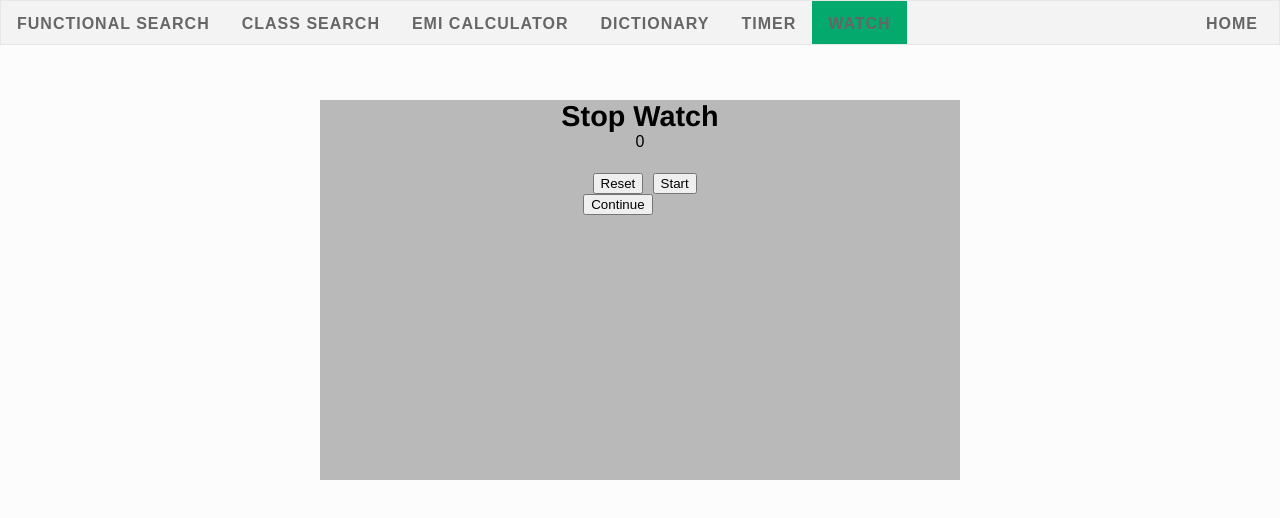
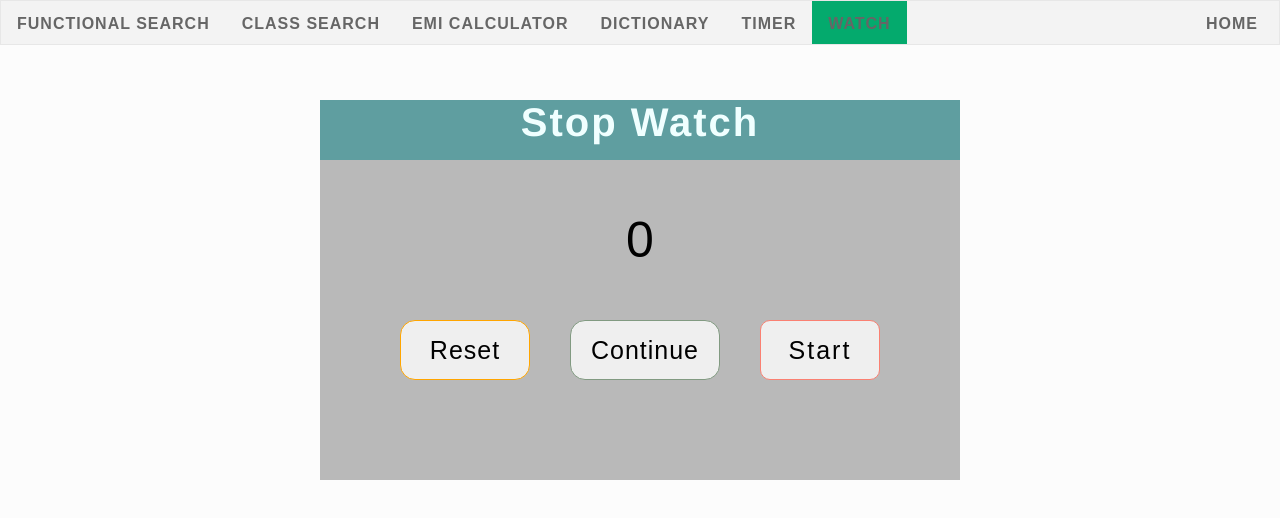
Before and after one commit to Chandan9898Kumar/Search_Bar, a React (Create React App) app: page /stopWatch in a window 1280 px wide. Shown: the top 518 px of the page. Built offline with nearby package versions, Linux system fonts and the light colour scheme; no server answers.

Commit message:
added buttons

```diff
--- a/src/StopWatch/ControlButtons.js
+++ b/src/StopWatch/ControlButtons.js
@@ -11,19 +11,27 @@ const ControlButton = ({
     <>
       <div className="buttonOfTimer">
         <div className="resetPauseResumeButton">
-          <div className="resetTimerButton">
-            <button onClick={(event) => handleReset(event)}>Reset</button>
-          </div>
-          <div className="PauseResumeTimerButton">
-            <button onClick={(event) => handlePauseResume(event)}>
-              {!pause ? "Pause" : "Continue"}
-            </button>
-          </div>
+          <button
+            className="resetTimerButton"
+            onClick={(event) => handleReset(event)}
+          >
+            <span>Reset</span>
+          </button>
+
+          <button
+            className="PauseResumeTimerButton"
+            onClick={(event) => handlePauseResume(event)}
+          >
+            <span>{!pause ? "Pause" : "Continue"}</span>
+          </button>
         </div>
 
-        <div className="startTimerButton">
-          <button onClick={(event) => handleStartTime(event)}>Start</button>
-        </div>
+        <button
+          className="startTimerButton"
+          onClick={(event) => handleStartTime(event)}
+        >
+          <span>Start</span>
+        </button>
       </div>
     </>
   );
--- a/src/StopWatch/TimerSet.js
+++ b/src/StopWatch/TimerSet.js
@@ -3,7 +3,9 @@ import React from "react";
 const SetTimer = ({ time }) => {
   return (
     <>
-      <div className="showTimer">{time}</div>
+      <div className="showTimer">
+        <span className="showTimerText">{time}</span>
+      </div>
     </>
   );
 };
--- a/src/StopWatch/WatchStop.js
+++ b/src/StopWatch/WatchStop.js
@@ -40,7 +40,7 @@ const StopWatchApp = () => {
       <div className="containerWatch">
         <div className="SubWatch">
           <div className="textWatch">
-            <h2>Stop Watch</h2>
+            <span className="textWatchContainer">Stop Watch</span>
           </div>
           <SetTimer time={time} />
           <ControlButton
--- a/src/StopWatch/watchStyle.css
+++ b/src/StopWatch/watchStyle.css
@@ -20,21 +20,182 @@ div.SubWatch {
 
 div.textWatch {
   font-family: "Franklin Gothic Medium", "Arial Narrow", Arial, sans-serif;
-  font-size: larger;
+  width: 100%;
+  background-color: cadetblue;
+  color: azure;
+  height: 60px;
+}
+.textWatchContainer {
+  font-size: 40px;
   font-weight: bolder;
+  letter-spacing: 2px;
 }
 
 div.showTimer {
+  position: relative;
+  top: 50px;
   display: block;
   width: 100%;
-  height: 40px;
-  /* background-color: brown; */
+  height: 60px;
+}
+div.showTimer span.showTimerText {
+  display: inline-block;
+  margin-top: 1px;
+  font-size: 50px;
 }
 
 div.buttonOfTimer {
+  position: relative;
+  top: 100px;
   width: 100%;
   display: flex;
   justify-content: center;
-  height: 40px;
+  height: 60px;
   /* background-color: burlywood; */
 }
+
+div.resetPauseResumeButton {
+  display: flex;
+}
+
+.resetTimerButton,
+.PauseResumeTimerButton {
+  cursor: pointer;
+  transition: all 1s;
+  text-align: center;
+  font-size: 25px;
+  border: 1px solid orange;
+  border-radius: 15px;
+  padding: 5px;
+  display: inline-block;
+  height: 60px;
+  width: 130px;
+  margin-left: 20px;
+  margin-right: 20px;
+}
+
+.resetTimerButton:hover {
+  background-color: rgb(212, 198, 171);
+}
+.resetTimerButton span,
+.PauseResumeTimerButton span {
+  cursor: pointer;
+  display: inline;
+  position: relative;
+  transition: 1s;
+  letter-spacing: 1px;
+}
+
+.resetTimerButton:hover span {
+  padding-right: 25px;
+  color: white;
+}
+
+.resetTimerButton span:after {
+  content: "\00bb";
+  position: absolute;
+  top: 0;
+  opacity: 0;
+  transition: 1s;
+  right: -20px;
+}
+.resetTimerButton:hover span:after {
+  opacity: 1;
+  right: 0;
+  color: white;
+}
+
+/* PauseResumeTimerButton */
+
+.PauseResumeTimerButton {
+  cursor: pointer;
+  transition: all 1s;
+  text-align: center;
+  font-size: 25px;
+  border: 1px solid rgb(129, 154, 129);
+  border-radius: 15px;
+  padding: 5px;
+  display: inline-block;
+  height: 60px;
+  width: 150px;
+  margin-left: 20px;
+  margin-right: 20px;
+}
+.PauseResumeTimerButton:hover {
+  background-color: rgb(129, 154, 129);
+}
+
+.PauseResumeTimerButton span {
+  cursor: pointer;
+  display: inline;
+  position: relative;
+  transition: 1s;
+  letter-spacing: 1px;
+}
+
+.PauseResumeTimerButton:hover span {
+  padding-right: 20px;
+  color: black;
+}
+
+.PauseResumeTimerButton span:after {
+  content: "\00bb";
+  position: absolute;
+  top: 0;
+  opacity: 0;
+  transition: 1s;
+  right: -20px;
+}
+.PauseResumeTimerButton:hover span:after {
+  opacity: 1;
+  right: 0;
+  color: black;
+}
+
+/* startTimerButton */
+
+.startTimerButton {
+  display: inline;
+  width: 120px;
+  height: 60px;
+  border-radius: 10px;
+  border: 1px solid salmon;
+  padding: 10px;
+  transition: all 1s;
+  cursor: pointer;
+  margin-left: 20px;
+  margin-right: 20px;
+  text-align: center;
+}
+
+.startTimerButton:hover {
+  background-color: salmon;
+}
+
+.startTimerButton span {
+  display: inline-block;
+  cursor: pointer;
+  font-size: 25px;
+  letter-spacing: 2px;
+  transition: all 1s;
+  position: relative;
+}
+
+.startTimerButton:hover span {
+  padding-right: 25px;
+  color: azure;
+}
+
+.startTimerButton span:after {
+  content: "\00bb";
+  position: absolute;
+  top: 0;
+  opacity: 0;
+  transition: 1s;
+  right: -20px;
+}
+.startTimerButton:hover span:after {
+  opacity: 1;
+  right: 0;
+  color: azure;
+}
```
